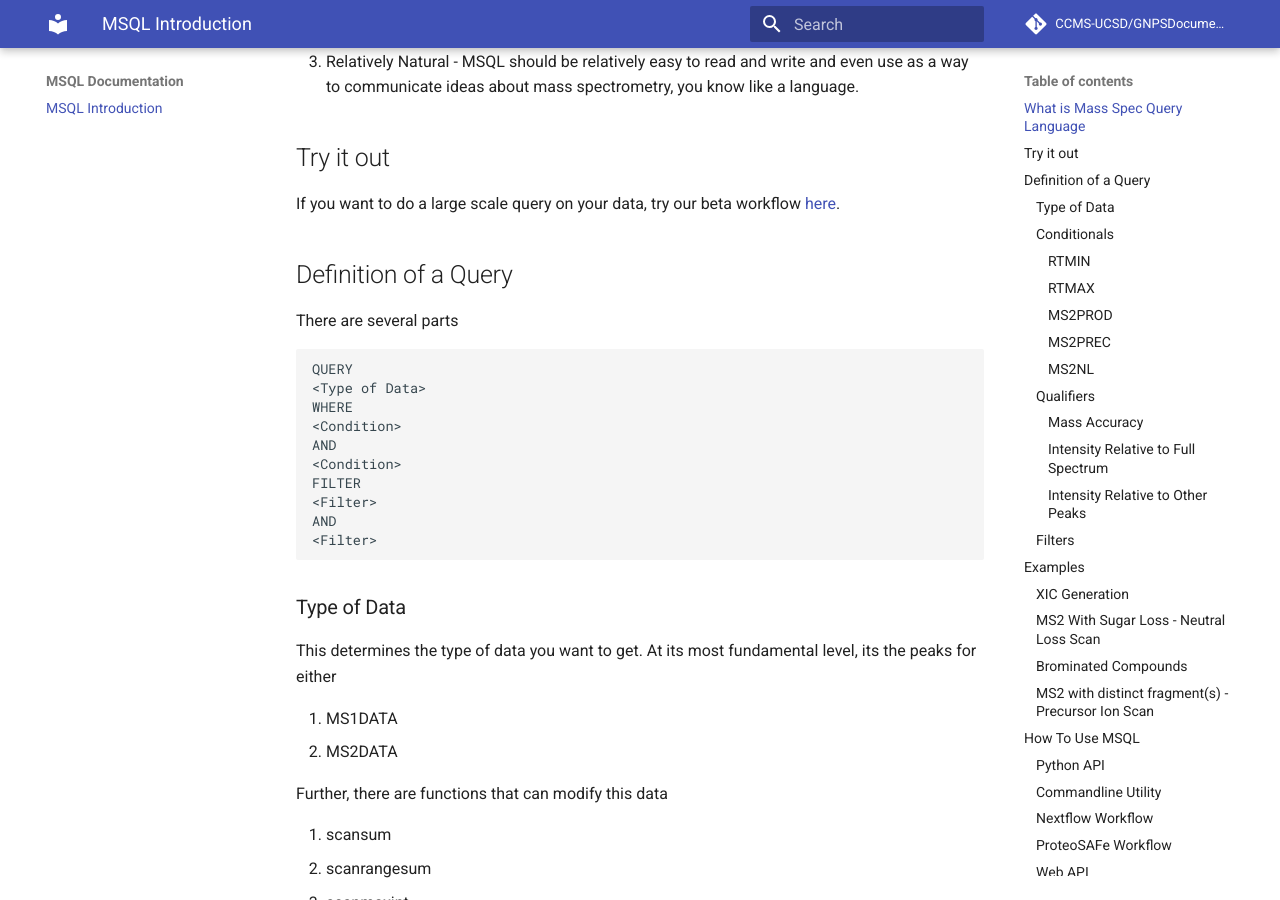
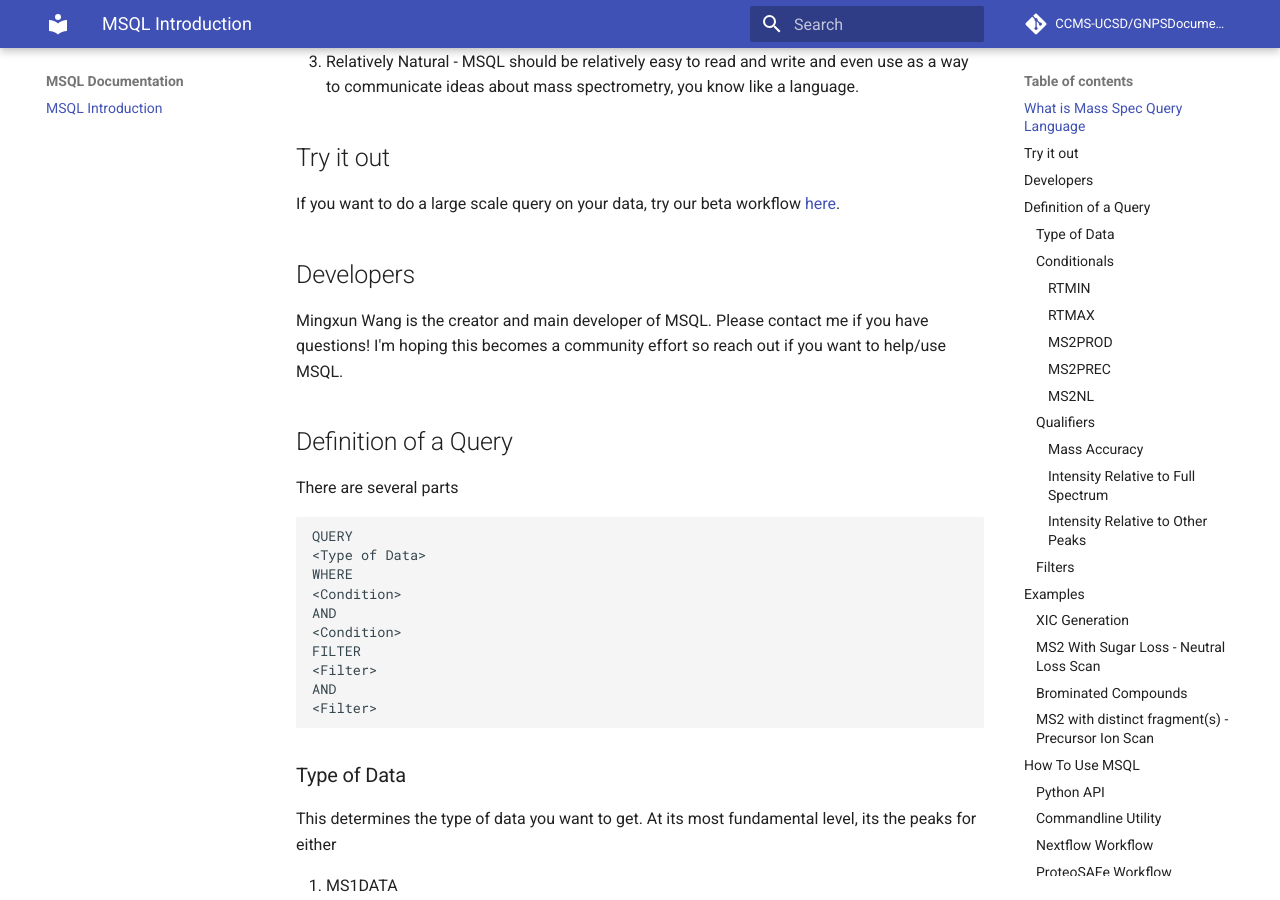
Before and after one commit to mwang87/MassQueryLanguage, an MkDocs documentation site: the page built from docs/docs/index.md, in a window 1280 px wide and 900 px high, scrolled down 393 px. Built offline with MkDocs 1.6.1 and Material for MkDocs 9.7.7, drawn with Linux system fonts in a browser that asks for light colours; comment, search, counter and statistics services are not loaded.

Commit message:
adding ming name

```diff
--- a/docs/docs/index.md
+++ b/docs/docs/index.md
@@ -14,6 +14,10 @@ natural for mass spectrometry users. Broadly we attempt to design it according t
 ## Try it out
 
 If you want to do a large scale query on your data, try our beta workflow [here](https://proteomics2.ucsd.edu/ProteoSAFe/index.jsp?params=%7B%22workflow%22%3A%20%22MSQL-NF%22%7D).
+
+## Developers
+
+Mingxun Wang is the creator and main developer of MSQL. Please contact me if you have questions! I'm hoping this becomes a community effort so reach out if you want to help/use MSQL.
 
 ## Definition of a Query
 
```
